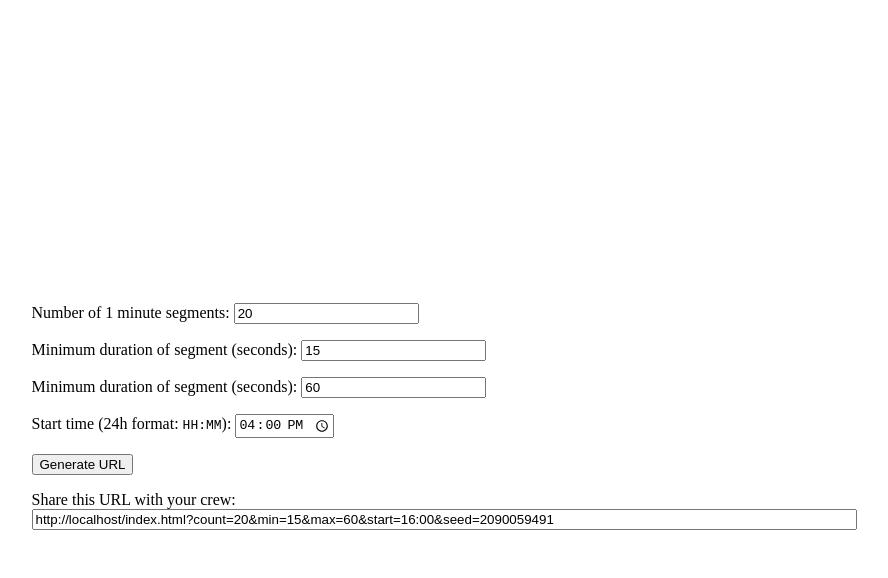
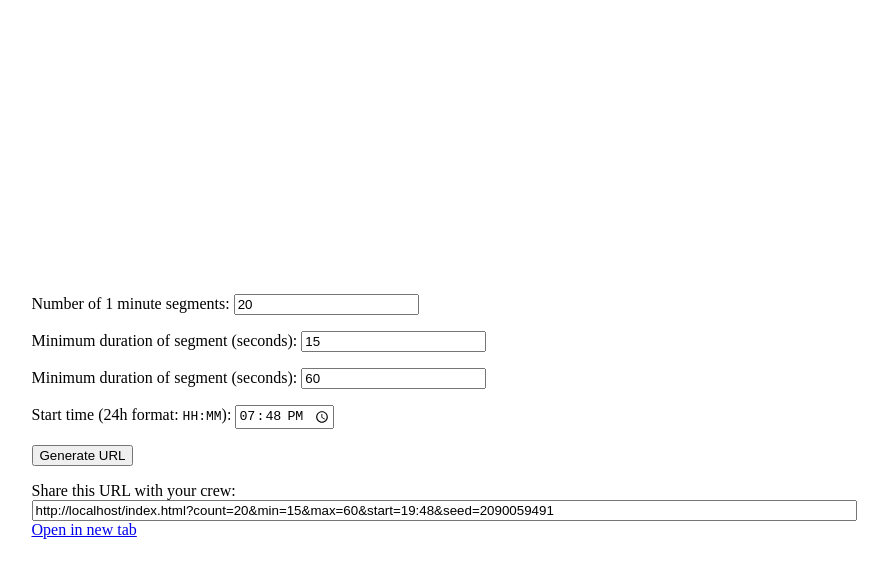
Before and after one commit to benjie/saricodo, a website: page index.html in a window 1280 px wide. Both pictures are taken after a click on the button "Generate URL". Shown: the whole page, without its empty margins (204-1092 px from the left). Drawn offline with Linux system fonts and the light colour scheme.

Commit message:
Smoother start, add a link

```diff
--- a/index.html
+++ b/index.html
@@ -41,7 +41,7 @@
       </style>
   </head>
   <body>
-    <div id='configure'>
+    <div id='configure' style='display: none;'>
       <p>
       <label>
         Number of 1 minute segments: <input id='segment_count' type='number' value='20' />
@@ -71,6 +71,8 @@
         Share this URL with your crew:
         <br />
         <input type='text' readonly id='generated_url' size=100 />
+        <br />
+        <a href="" target='_blank' id='link' style='display: none;'>Open in new tab</a>
       </div>
     </div>
 
--- a/script.js
+++ b/script.js
@@ -5,6 +5,7 @@ const segmentMaxEl = document.getElementById("segment_max");
 const startTimeEl = document.getElementById("start_time");
 const generateEl = document.getElementById("generate");
 const generatedUrlEl = document.getElementById("generated_url");
+const linkEl = document.getElementById("link");
 const countdownWillStartEl = document.getElementById("countdown_will_start");
 const countdownEl = document.getElementById("countdown");
 const bangEl = document.getElementById("bang");
@@ -61,6 +62,8 @@ generateEl.onclick = (e) => {
   const start = startTimeEl.value;
   const url = `${window.location.protocol}//${window.location.host}${window.location.pathname}?count=${count}&min=${min}&max=${max}&start=${start}&seed=${seed}`;
   generatedUrlEl.value = url;
+  linkEl.href = url;
+  linkEl.style.display = "";
   const { durations, startTime, finish } = generateValues(
     count,
     min,
@@ -81,6 +84,13 @@ if (window.location.search?.length > 0) {
     obj[key] = value;
   }
   startCountdown(obj.count, obj.min, obj.max, obj.start, obj.seed);
+} else {
+  const now = new Date();
+  now.setMinutes(now.getMinutes() + 1);
+  startTimeEl.value = `${String(now.getHours()).padStart(2, "0")}:${String(
+    now.getMinutes()
+  ).padStart(2, "0")}`;
+  configureEl.style.display = "block";
 }
 
 function startCountdown(count, min, max, start, seed) {
```
